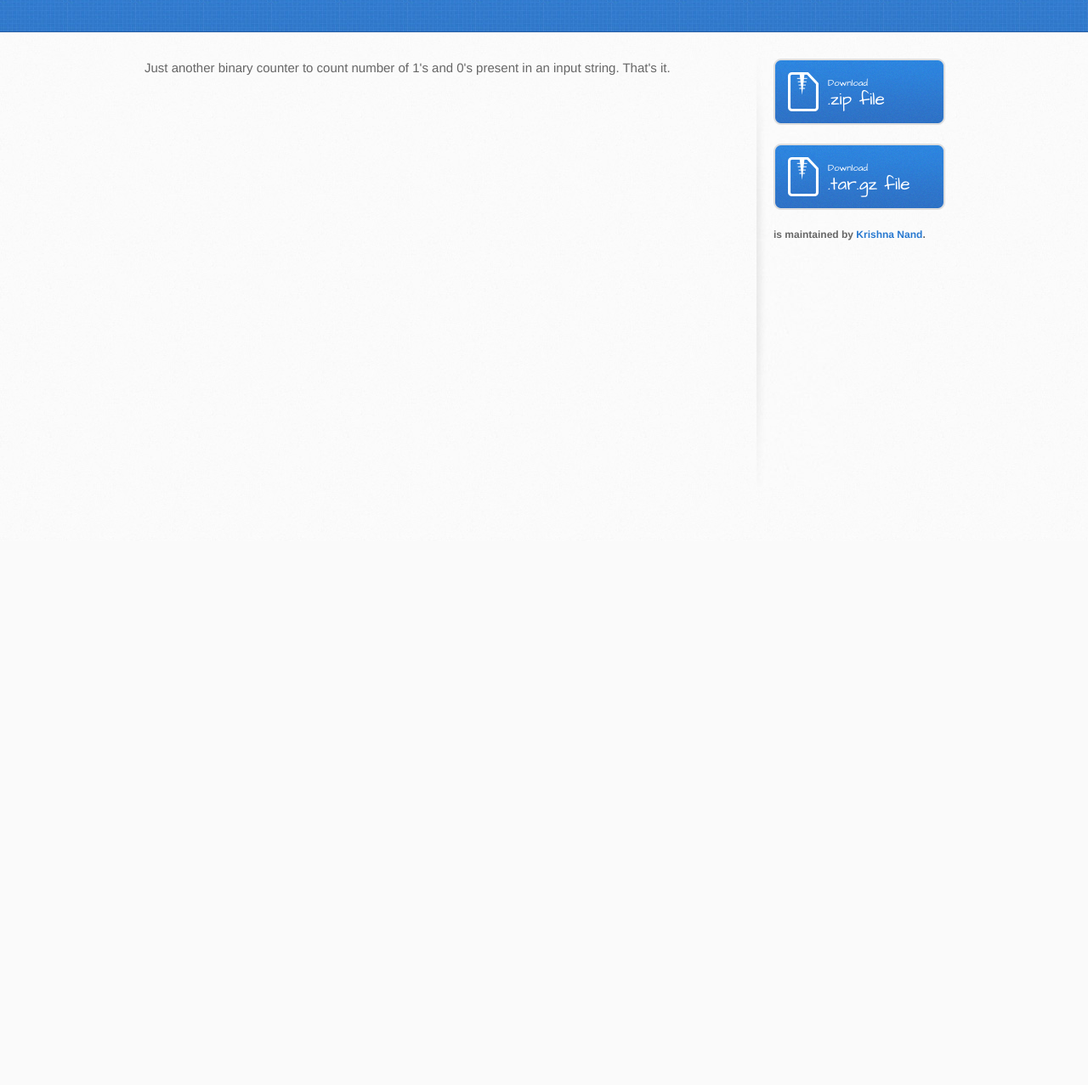
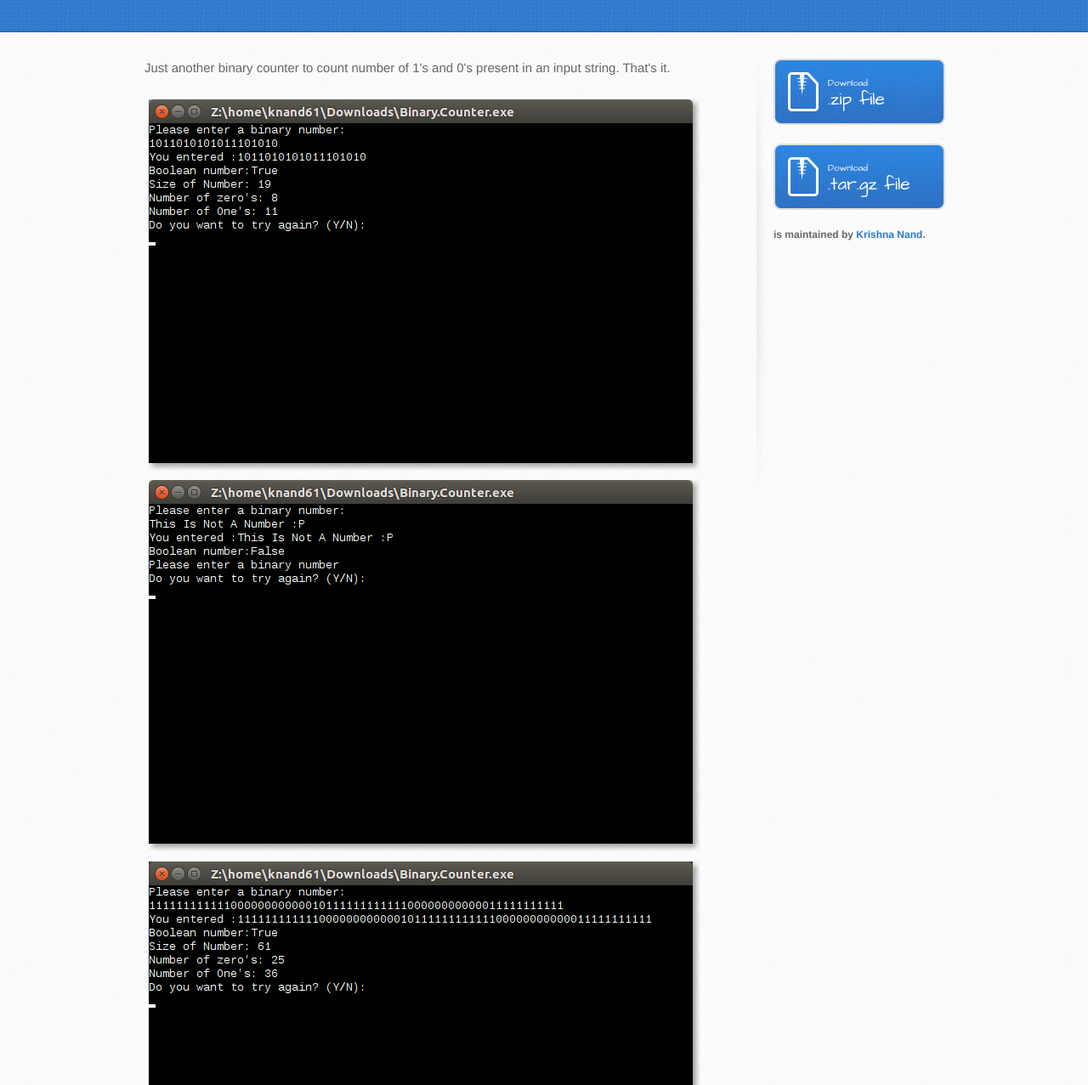
Before and after one commit to krishnanandreddy/binaryCount, a plain HTML site: page index.html in a window 1280 px wide. Shown: the part 163-1440 px from the top of the page at 85% size. Before the commit the page ends 800 px from the top, so only its background shows below. Drawn offline with Linux system fonts and the light colour scheme.

Commit message:
Update index.html

```diff
--- a/index.html
+++ b/index.html
@@ -30,6 +30,9 @@
         <section id="main-content">
           <p>Just another binary counter to count number of 1's and 0's present in an input string.
 That's it.</p>
+          <img src="images/screenshot1.png" alt="Screen Shot 1">
+          <img src="images/screenshot2.png" alt="Screen Shot 2">
+          <img src="images/screenshot3.png" alt="Screen Shot 3">
         </section>
 
         <aside id="sidebar">
```
